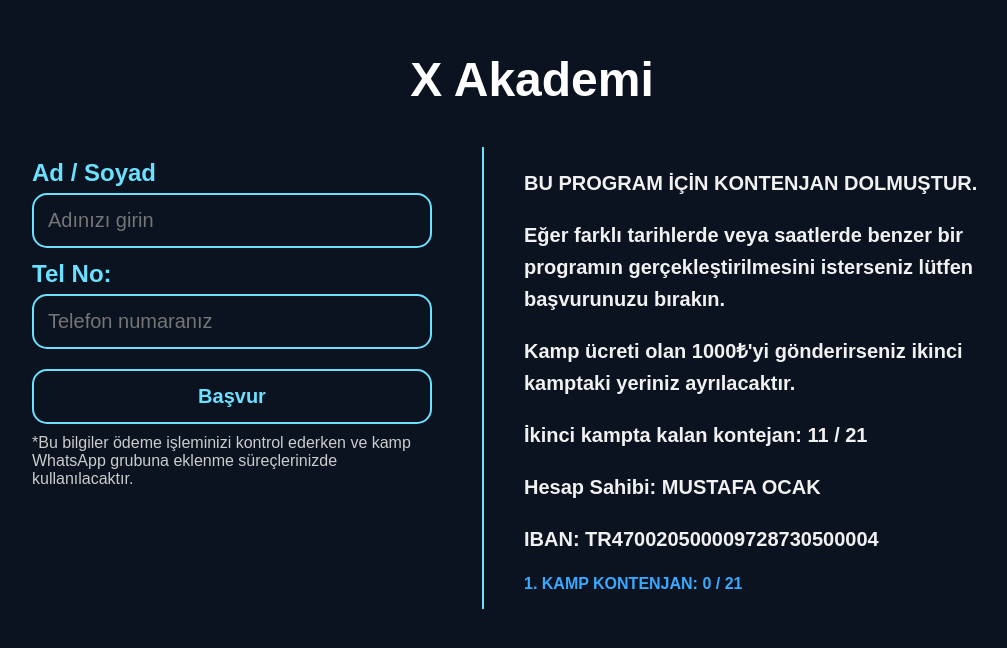
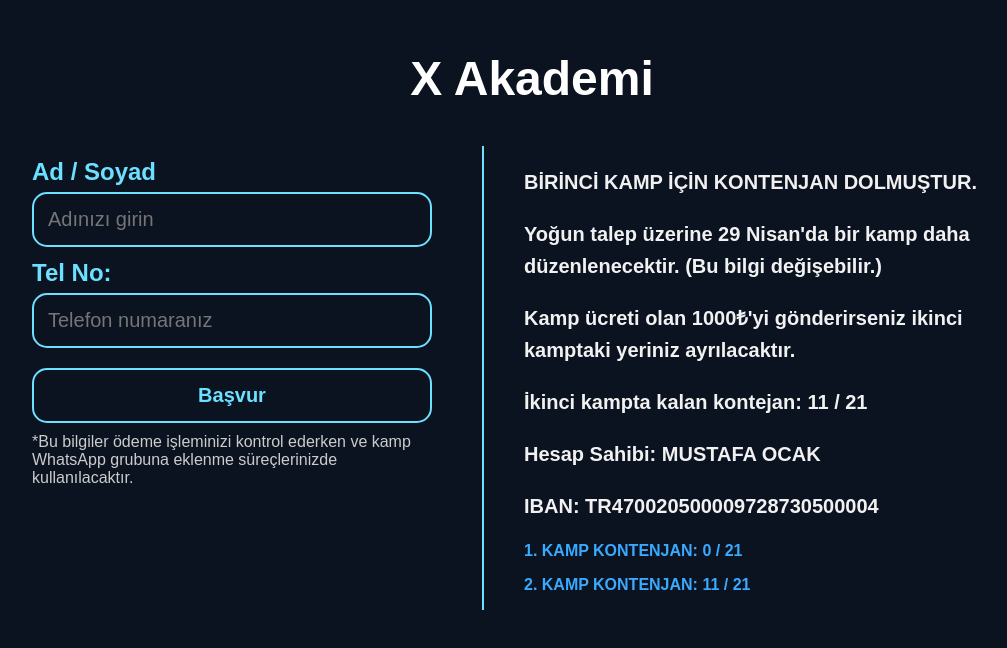
Before and after one commit to mustafaocakxyz/feynmankamp, a React (Vite) app: page /feynmankamp/contact in a window 1280 px wide. Shown: the part 126-774 px from the top of the page, without its empty margins (108-1115 px from the left). Built offline with nearby package versions, Linux system fonts and the light colour scheme; a web font is replaced by a local one.

Commit message:
Update site content

```diff
--- a/src/pages/contact.jsx
+++ b/src/pages/contact.jsx
@@ -231,10 +231,10 @@ const Contact = () => {
         </FormSection>
 
         <InfoSection>
-          <InfoText>BU PROGRAM İÇİN KONTENJAN DOLMUŞTUR.</InfoText>
+          <InfoText>BİRİNCİ KAMP İÇİN KONTENJAN DOLMUŞTUR.</InfoText>
           <InfoText>
-            Eğer farklı tarihlerde veya saatlerde benzer bir programın
-            gerçekleştirilmesini isterseniz lütfen başvurunuzu bırakın.
+            Yoğun talep üzerine 29 Nisan'da bir kamp daha düzenlenecektir.
+            (Bu bilgi değişebilir.)
           </InfoText>
           <InfoText>
             Kamp ücreti olan 1000₺'yi gönderirseniz ikinci kamptaki yeriniz ayrılacaktır.
@@ -251,6 +251,7 @@ const Contact = () => {
             </InfoText>
           </AccountDetails>
           <RemainingSlot>1. KAMP KONTENJAN: 0 / 21</RemainingSlot>
+          <RemainingSlot>2. KAMP KONTENJAN: 11 / 21</RemainingSlot>
         </InfoSection>
       </ContentContainer>
 
```
